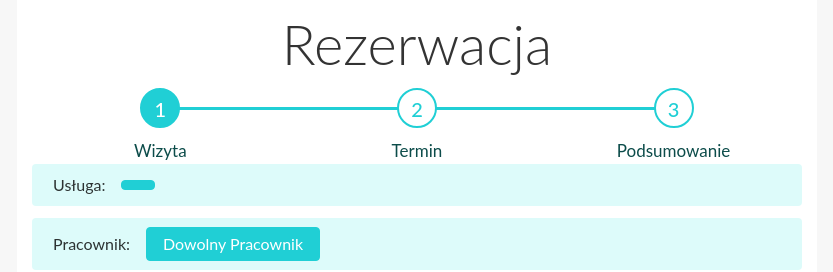
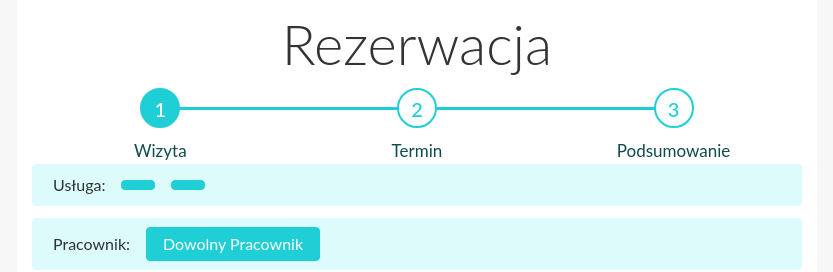
Before and after one commit to masiek93/reserve, an Angular app in the folder reserve-client-app/: page /term in a window 1280 px wide. Shown: the top 272 px of the page, without its empty margins (223-1056 px from the left). Built offline with nearby package versions, Linux system fonts and the light colour scheme.

Commit message:
Dodanie ceny usługi w widoku termin.

```diff
--- a/reserve-client-app/src/app/term/term.component.html
+++ b/reserve-client-app/src/app/term/term.component.html
@@ -1,6 +1,7 @@
 <div class="row row-term sel-item-info">
   Usługa:
   <button type="button" class="btn btn-selected-items">{{ service.serviceType }}</button>
+  <button type="button" class="btn btn-selected-items">{{ service.price }}</button>
 </div>
 <div class="row row-term sel-item-info">
   Pracownik:
```
